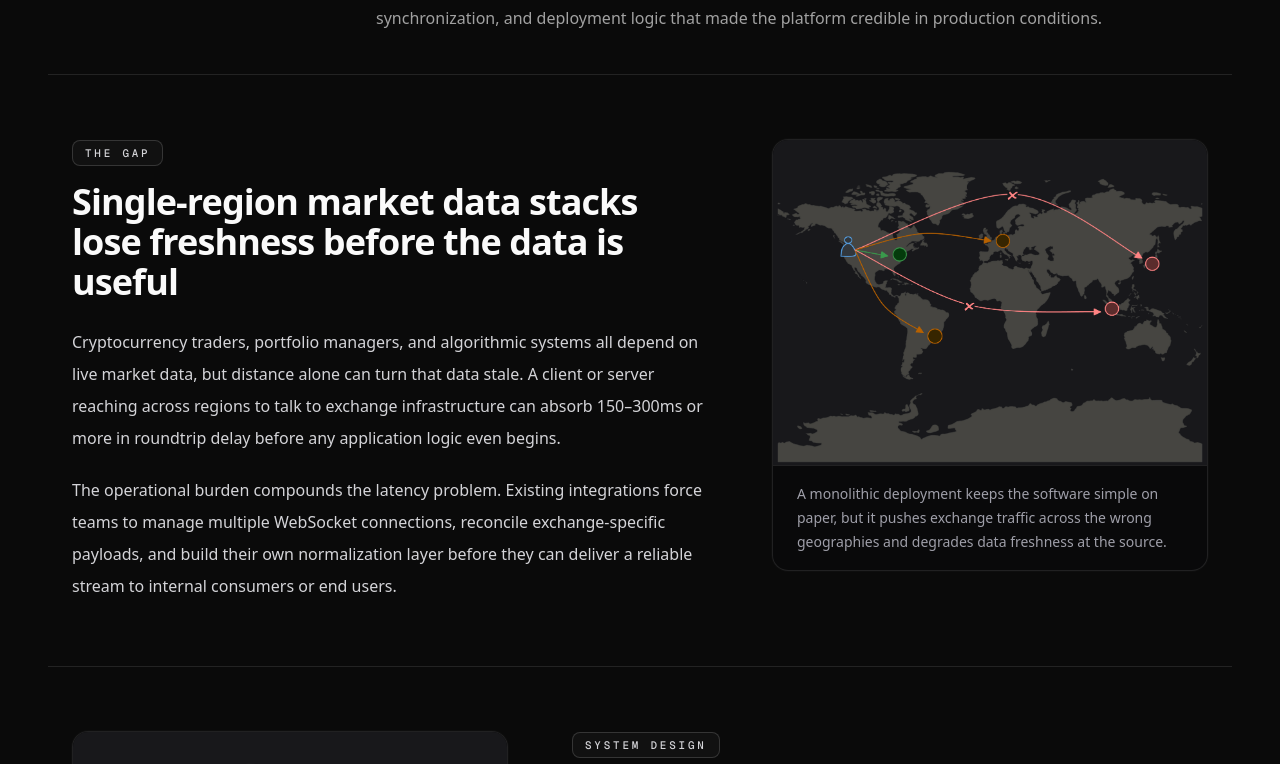
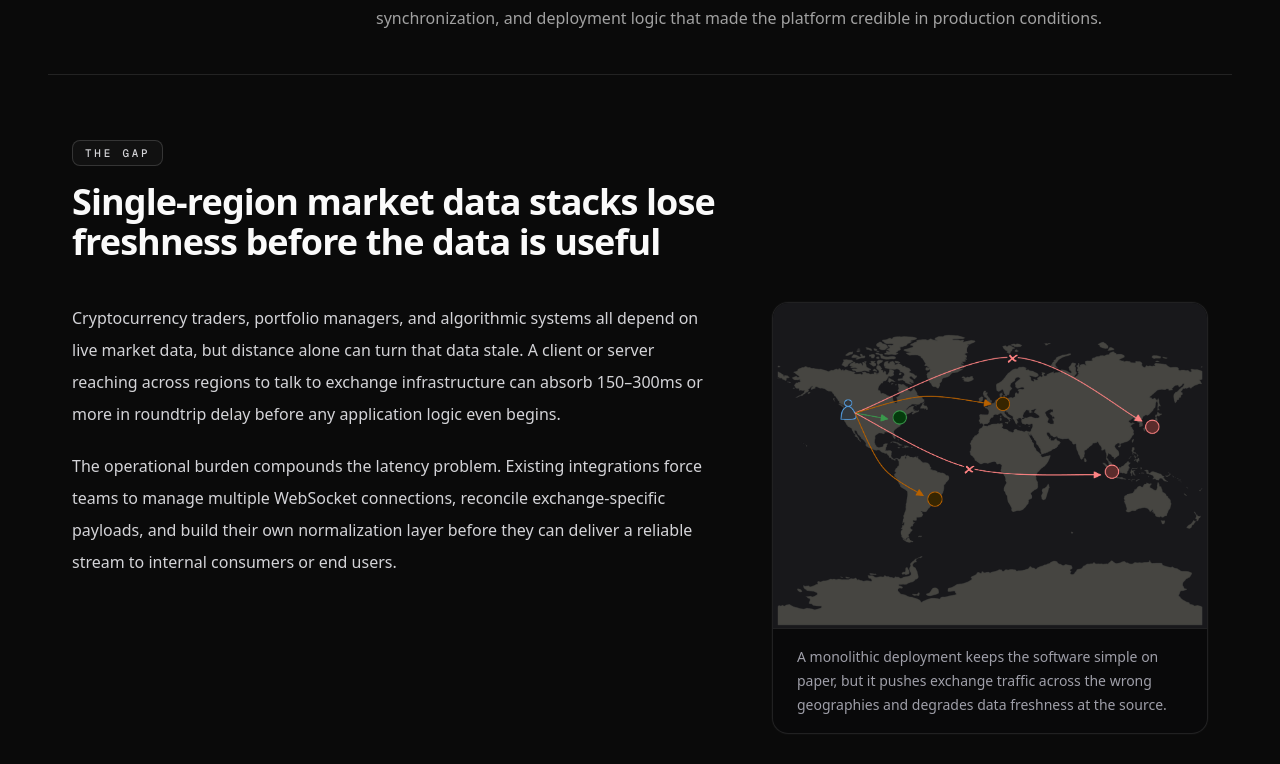
Before and after one commit to DreadPirateRob/upd-port, a Next.js app: page /projects-v2/distributed-md-platform in a window 1280 px wide. Shown: the part 1480-2244 px from the top of the page. Built offline with nearby package versions, Linux system fonts and the light colour scheme.

Commit message:
V2 project page: make Takeaways a split conclusion module

```diff
--- a/src/app/projects-v2/distributed-md-platform/page.js
+++ b/src/app/projects-v2/distributed-md-platform/page.js
@@ -59,6 +59,7 @@ export default function DistributedMdPlatformV2Page() {
               bullets={section.bullets}
               figure={section.figure}
               figurePosition={index % 2 === 1 ? "left" : "right"}
+              variant={section.variant}
               className="px-0 py-14 sm:py-16"
             />
           ))}
--- a/src/components/project-v2/V2Section.jsx
+++ b/src/components/project-v2/V2Section.jsx
@@ -10,6 +10,7 @@ export default function V2Section({
   bullets = [],
   figure,
   figurePosition = "right",
+  variant = "default",
   className,
 }) {
   const paragraphs = body.filter(Boolean);
@@ -20,15 +21,8 @@ export default function V2Section({
   return (
     <section className={cn("border-t border-white/10 px-4 py-14 sm:px-6 sm:py-18", className)}>
       <div className="mx-auto max-w-6xl">
-        <div className="grid gap-10 lg:grid-cols-12 lg:gap-12 xl:gap-16">
-          <div
-            className={cn(
-              "space-y-6 lg:col-span-7",
-              figureFirst && "lg:order-2",
-              hasFigure ? null : "max-w-3xl",
-            )}
-          >
-            <div className="space-y-4">
+        <div className="space-y-10">
+          <div className="space-y-4 max-w-3xl">
             {eyebrow ? (
               <Badge
                 variant="outline"
@@ -44,6 +38,33 @@ export default function V2Section({
             ) : null}
           </div>
 
+          {variant === "split-conclusion" && items.length ? (
+            <div className="grid gap-10 lg:grid-cols-12 lg:gap-12 xl:gap-16">
+              <div className="space-y-5 text-base leading-8 text-zinc-300 lg:col-span-7">
+                {paragraphs.map((paragraph, index) => (
+                  <p key={index}>{paragraph}</p>
+                ))}
+              </div>
+              <div className="lg:col-span-5">
+                <ul className="grid gap-3 rounded-2xl border border-white/10 bg-white/[0.02] p-5 text-sm leading-7 text-zinc-300 sm:p-6 sm:text-base">
+                  {items.map((item, index) => (
+                    <li key={index} className="flex gap-3">
+                      <span className="mt-3 h-1.5 w-1.5 shrink-0 rounded-full bg-zinc-400" />
+                      <span>{item}</span>
+                    </li>
+                  ))}
+                </ul>
+              </div>
+            </div>
+          ) : (
+            <div className="grid gap-10 lg:grid-cols-12 lg:gap-12 xl:gap-16">
+              <div
+                className={cn(
+                  "space-y-6 lg:col-span-7",
+                  figureFirst && "lg:order-2",
+                  hasFigure ? null : "max-w-3xl",
+                )}
+              >
                 {paragraphs.length ? (
                   <div className="space-y-5 text-base leading-8 text-zinc-300">
                     {paragraphs.map((paragraph, index) => (
@@ -77,6 +98,8 @@ export default function V2Section({
                 </div>
               ) : null}
             </div>
+          )}
+        </div>
       </div>
     </section>
   );
--- a/src/data/project-v2/distributed-md-platform.js
+++ b/src/data/project-v2/distributed-md-platform.js
@@ -116,9 +116,16 @@ const distributedMdPlatform = {
     {
       eyebrow: "Takeaways",
       title: "The project sharpened my thinking on distributed reliability",
+      variant: "split-conclusion",
       body: [
-        "This work deepened my understanding of distributed-systems trade-offs: data freshness improves when you move closer to exchanges, but consistency and recovery become harder the moment state is spread across regions. It also forced stronger operational thinking around WebSocket lifecycle management, including reconnection storms, exchange maintenance windows, rate limits, and defensive backoff behavior.",
-        "It clarified where abstractions help and where they stop. CCXT handled a meaningful portion of normalization, but resilient production behavior still required exchange-specific logic for checksum validation, snapshot compression, and edge-case protocol differences. The project also reinforced that algorithmic efficiency matters in JavaScript when the hot path is processing hundreds or thousands of updates per second across many symbols.",
+        "This work deepened my understanding of distributed-systems trade-offs: data freshness improves when you move closer to exchanges, but consistency and recovery become harder the moment state is spread across regions. It forced much stronger operational thinking around WebSocket lifecycle management, including reconnection storms, exchange maintenance windows, rate limits, and defensive backoff behavior.",
+        "It also clarified where abstractions help and where they stop. CCXT handled a meaningful portion of normalization, but resilient production behavior still required exchange-specific logic for checksum validation, snapshot compression, and protocol edge cases. More than anything, the project reinforced that algorithmic efficiency still matters in JavaScript when the hot path is processing thousands of updates per second.",
+      ],
+      bullets: [
+        "Freshness gains at the edge come with consistency and recovery complexity that has to be designed explicitly.",
+        "Exchange abstractions reduce surface area, but production reliability still depends on venue-specific logic and recovery paths.",
+        "WebSocket lifecycle management is an operational system in its own right, not just a transport detail.",
+        "Hot-path performance choices matter quickly when order book updates scale into the hundreds or thousands per second.",
       ],
     },
   ],
```
Lines whose indentation alone changed are shown as unchanged.
